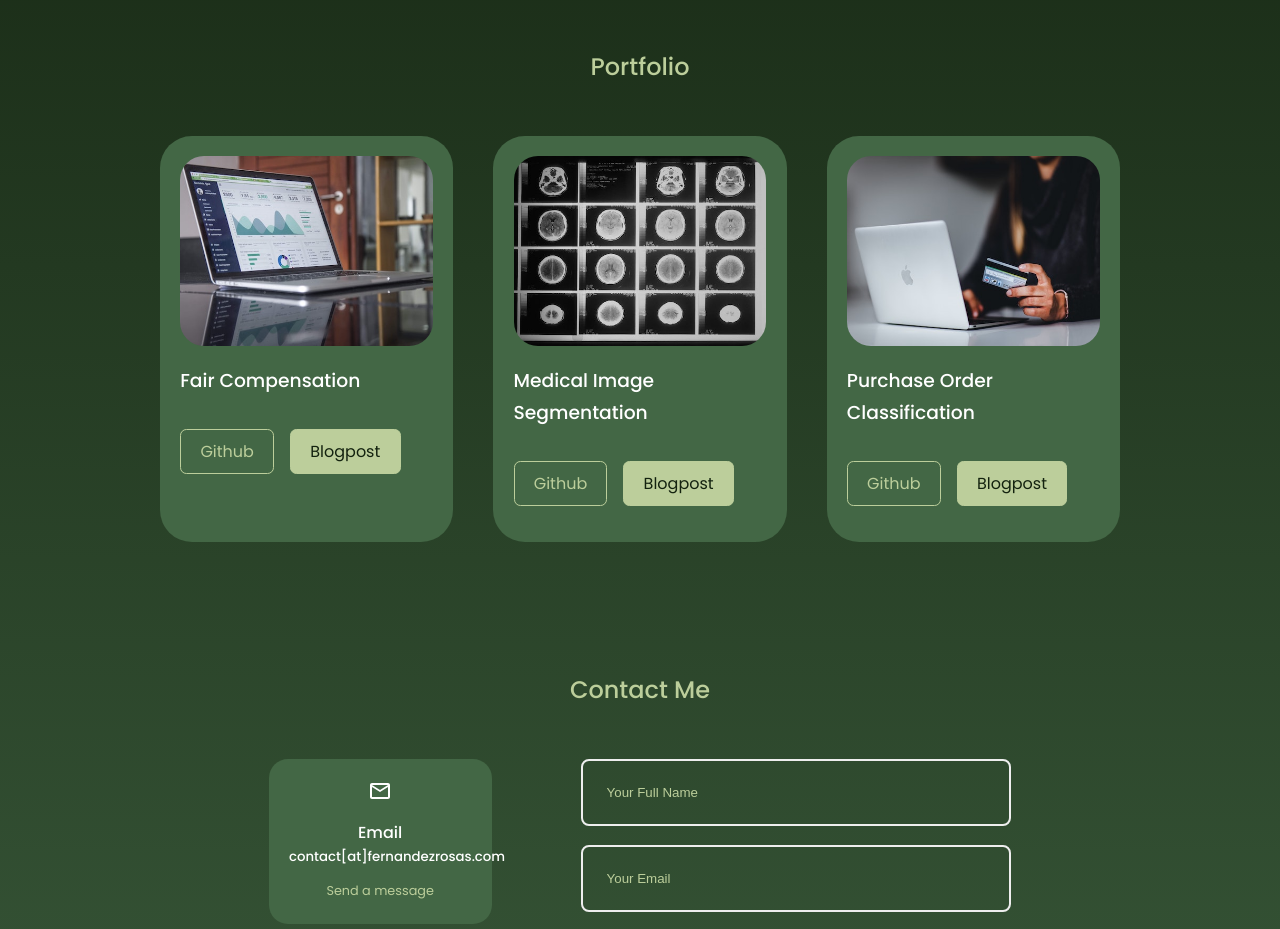
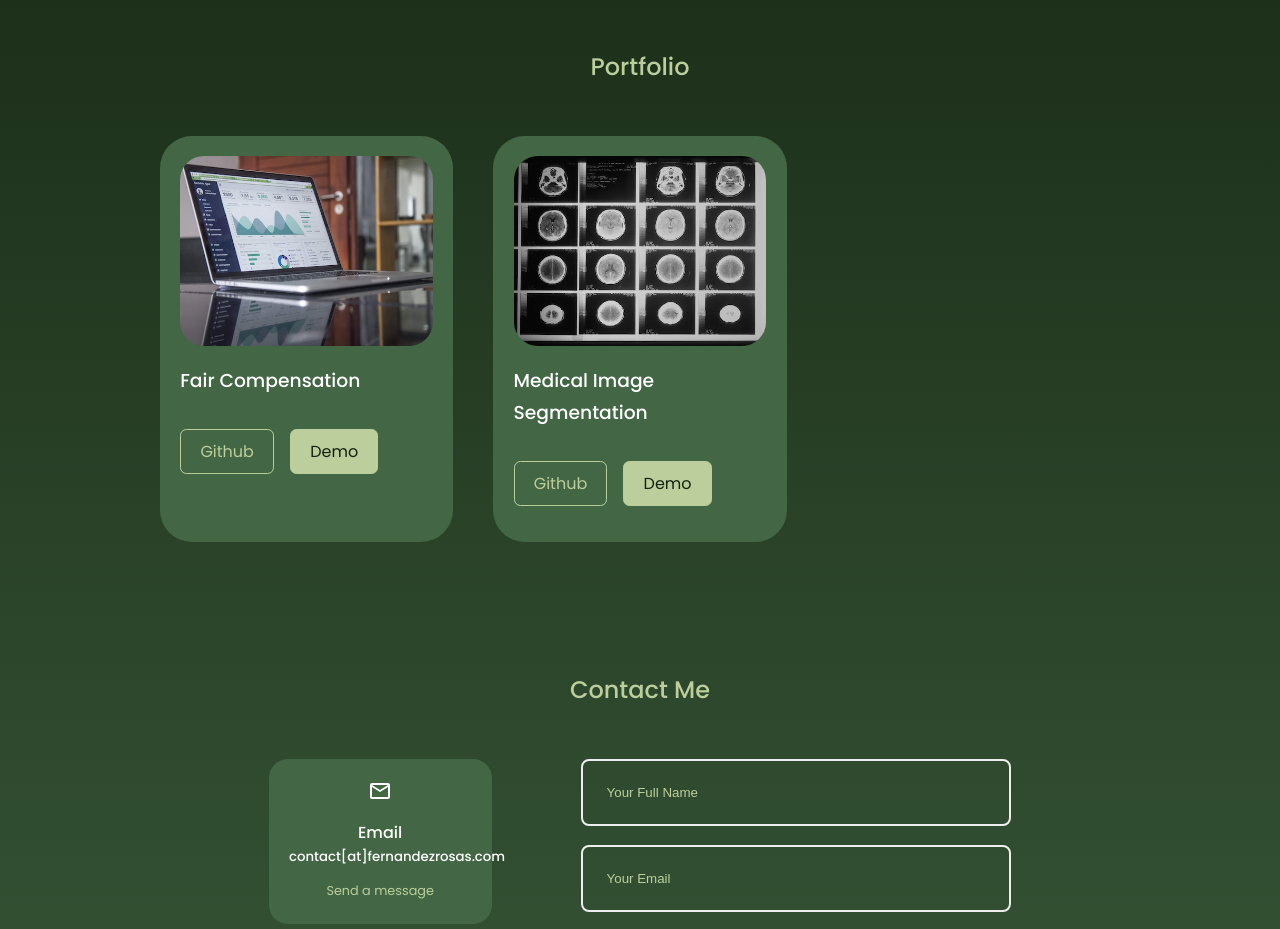
Before and after one commit to Ijusttyped/portfolio, a React (Create React App) app: page /#/ in a window 1280 px wide. Shown: the part 1760-2689 px from the top of the page. Built offline with nearby package versions, Linux system fonts and the light colour scheme.

Commit message:
Updated portfolio links

```diff
--- a/src/components/portfolio/Portfolio.jsx
+++ b/src/components/portfolio/Portfolio.jsx
@@ -2,28 +2,20 @@ import React from 'react'
 import "./portfolio.css"
 import IMG1 from "../../assets/compensation.jpg"
 import IMG2 from "../../assets/segmentation.jpg"
-import IMG3 from "../../assets/sclass.jpg"
-import {HashLink as Link} from "react-router-hash-link";
 
 
 const data = [
     {
         image: IMG1,
         title: "Fair Compensation",
-        github: "https://github.com/ijusttyped",
-        demo: "/tbd" //"/blog/compensation"
+        github: "https://github.com/Ijusttyped/fair-compensation-backend",
+        demo: "https://ijusttyped.github.io/fair-compensation-frontend/" //"/blog/compensation"
     },
     {
         image: IMG2,
         title: "Medical Image Segmentation",
-        github: "https://github.com/ijusttyped",
+        github: "https://github.com/HealthML/active-segmentation",
         demo: "/tbd"  //"/blog/mis"
-    },
-    {
-        image: IMG3,
-        title: "Purchase Order Classification",
-        github: "https://github.com/ijusttyped",
-        demo: "/tbd"  //"/blog/poclass"
     }
 ]
 
@@ -44,7 +36,8 @@ const Portfolio = () => {
                                 <h3>{title}</h3>
                                 <div className={"portfolio__item-cta"}>
                                     <a href={github} className={"btn"} target={"_blank"} rel={"noreferrer"}>Github</a>
-                                    <Link to={demo} className={"btn btn-primary"}>Blogpost</Link>
+                                    <a href={demo} target={"_blank"} rel={"noreferrer"}
+                                       className={"btn btn-primary"}>Demo</a>
                                 </div>
                             </article>
                         )
```
